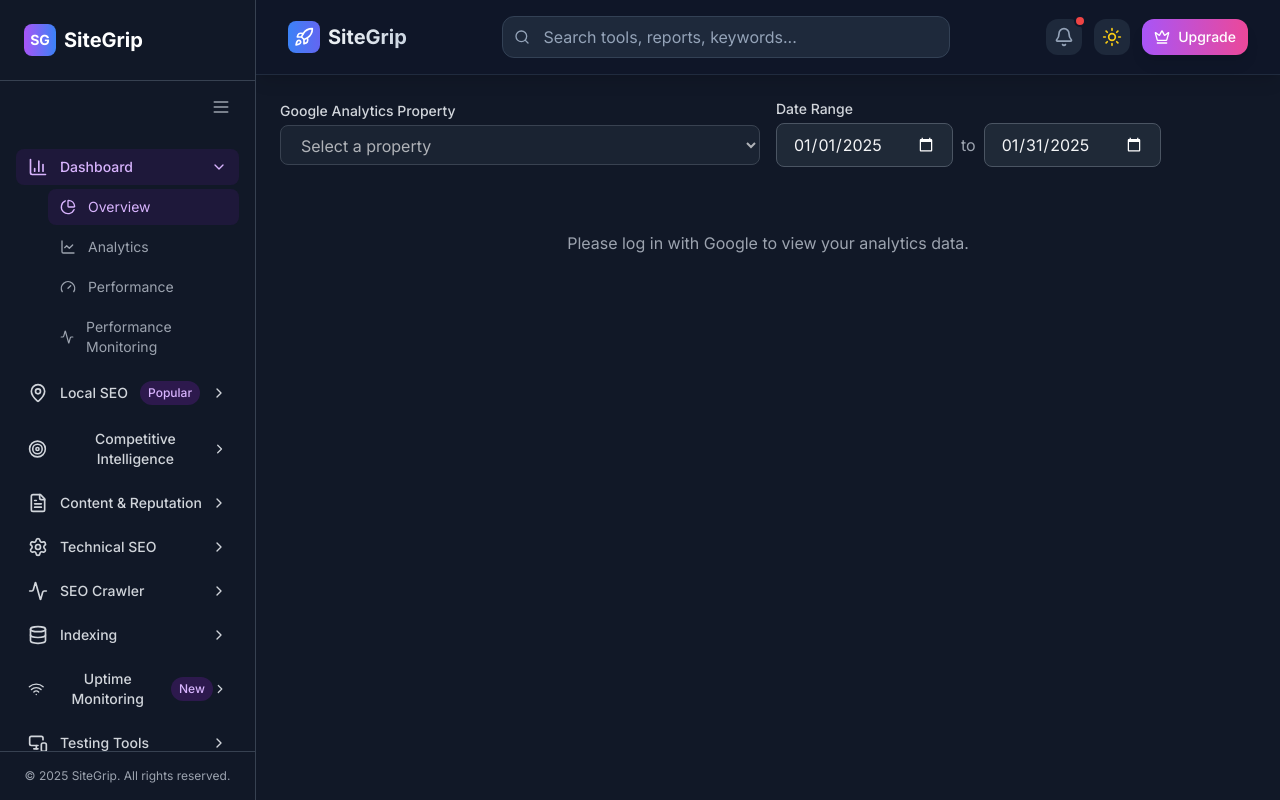
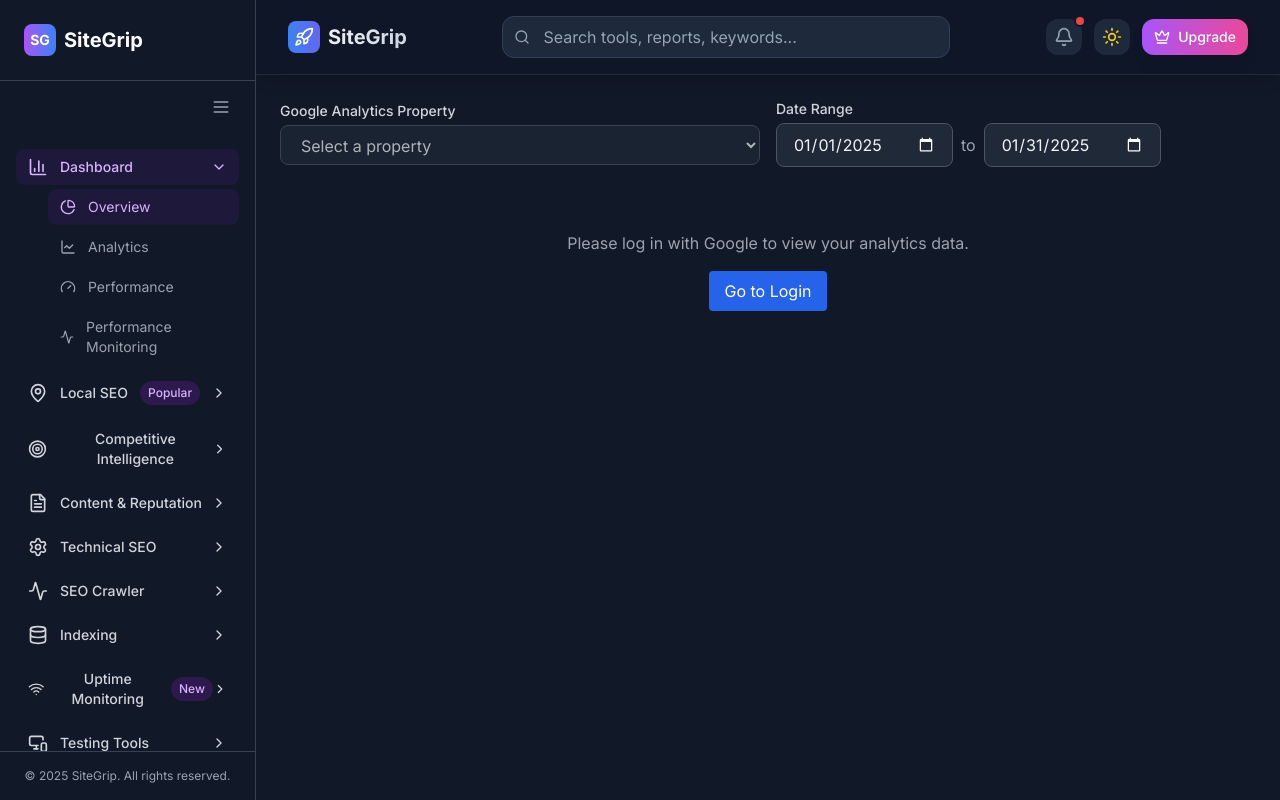
Before and after one commit to Baranidharan911/sitegrip-front, a Next.js app: page /dashboard/overview in a window 1280 px wide. Built offline with nearby package versions, Linux system fonts and the light colour scheme.

Commit message:
feat(dashboard): show login button if not authenticated, auto-select first GA property and load data by default

```diff
--- a/src/app/dashboard/overview/page.tsx
+++ b/src/app/dashboard/overview/page.tsx
@@ -147,6 +147,13 @@
   useEffect(() => {
     refreshAuthStatus();
   }, []);
+
+  // Auto-select first property if authenticated and properties are loaded
+  useEffect(() => {
+    if (authState?.isAuthenticated && analyticsProperties.length > 0 && !selectedProperty) {
+      setSelectedProperty(analyticsProperties[0].property);
+    }
+  }, [authState?.isAuthenticated, analyticsProperties]);
 
   // Get Firebase ID token for authentication
   const getAuthToken = async (): Promise<string | null> => {
@@ -317,8 +324,14 @@
         {authLoading ? (
           <div className="text-center py-16 text-lg text-gray-500 dark:text-gray-300">Checking authentication...</div>
         ) : !authState?.isAuthenticated ? (
-          <div className="text-center py-8 text-gray-500 dark:text-gray-400">
-            Please log in with Google to view your analytics data.
+          <div className="text-center py-8 text-gray-500 dark:text-gray-400 flex flex-col items-center gap-4">
+            <span>Please log in with Google to view your analytics data.</span>
+            <a
+              href="/login"
+              className="px-4 py-2 bg-blue-600 text-white rounded hover:bg-blue-700"
+            >
+              Go to Login
+            </a>
           </div>
         ) : loadingProperties ? (
           <div className="text-center py-16 text-lg text-gray-500 dark:text-gray-300">Loading Google Analytics properties...</div>
```
